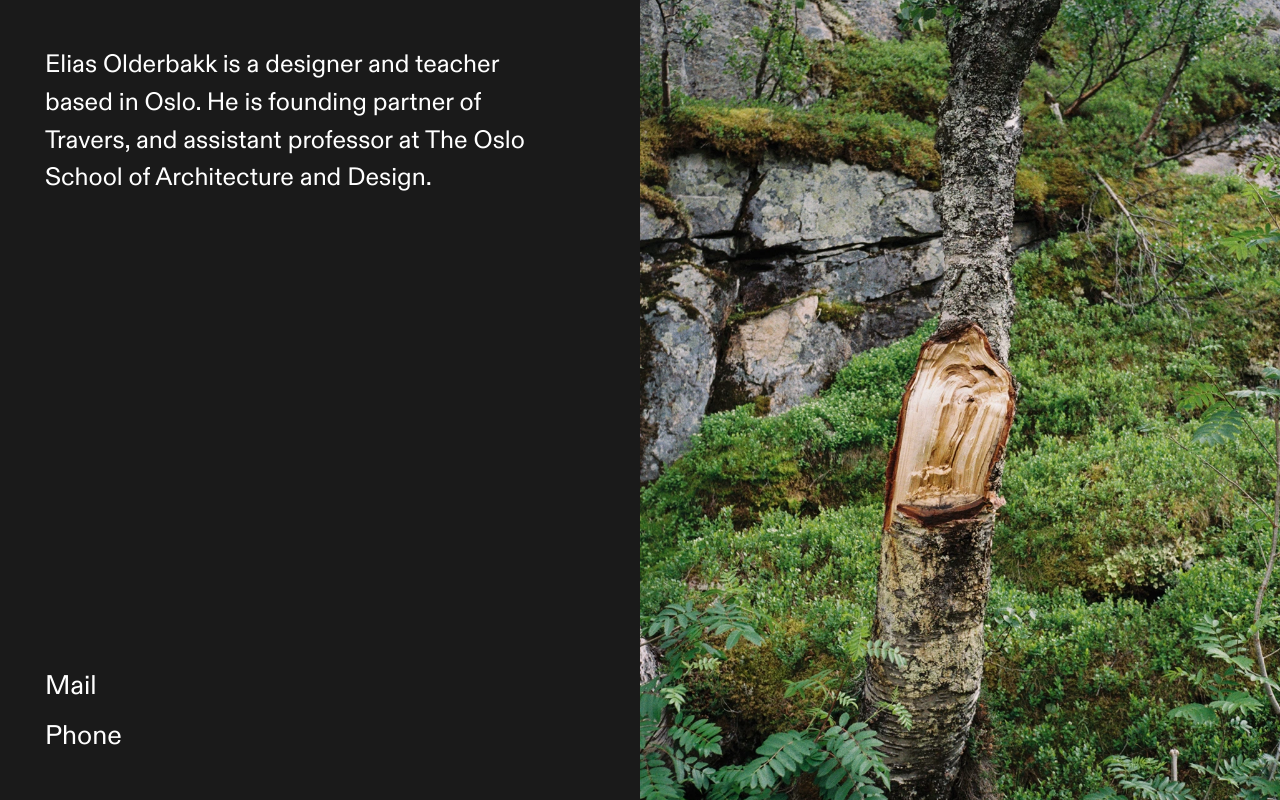
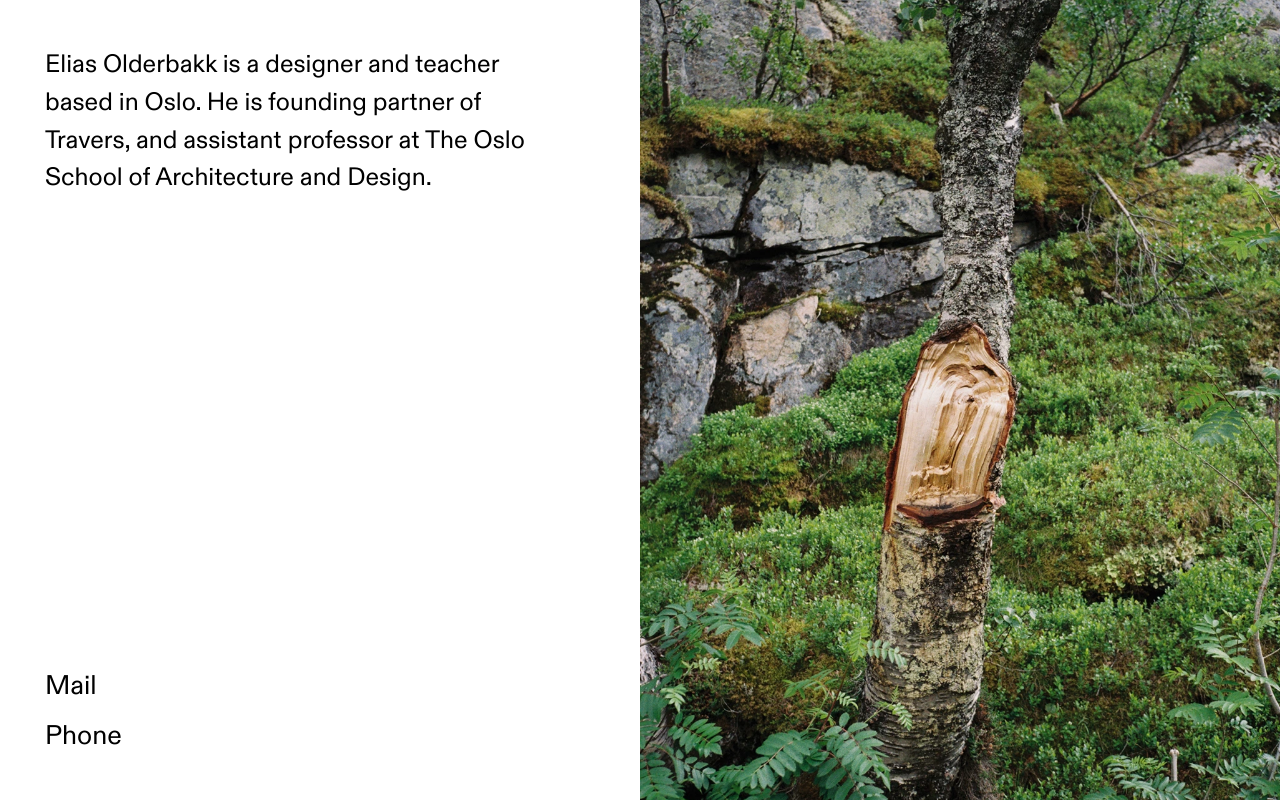
Before and after one commit to olderbakk/nettside, a Next.js app: page / in a window 1280 px wide. Built offline with nearby package versions, Linux system fonts and the light colour scheme.

Commit message:
Change to white background

```diff
--- a/app/globals.css
+++ b/app/globals.css
@@ -1,6 +1,7 @@
 :root {
-  --color-bg: #1a1a1a;
-  --color-text: #ffffff;
+  --color-bg: #ffffff;
+  --color-text: #000000;
+  --color-text-muted: #888888;
 
   --spacing-sm: 1rem;
   --spacing-md: 1.5rem;
```
